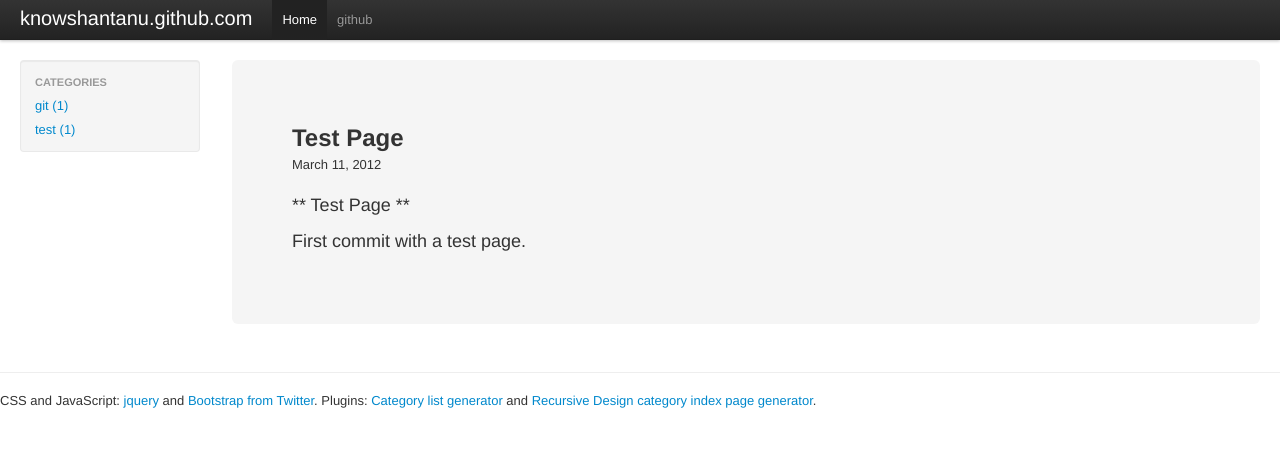
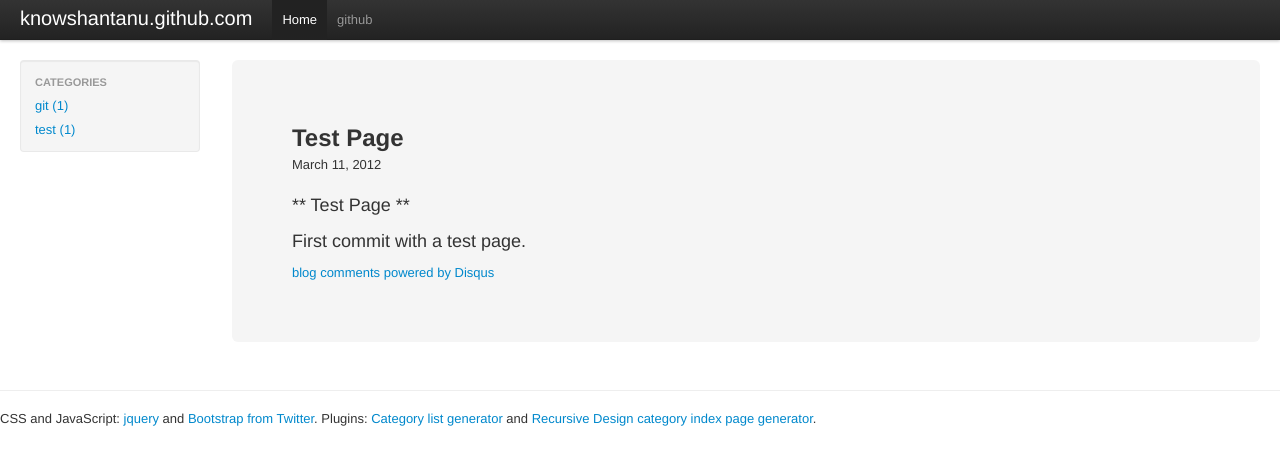
Before and after one commit to knowshan/knowshan.github.com.source, a Jekyll site: the page built from _posts/2012-03-11-Test-Page.markdown, in a window 1280 px wide. Shown: the top 465 px of the page. Built offline with Jekyll 4.4.1, drawn with Linux system fonts in a browser that asks for light colours; nearby versions of some CDN libraries; library files that are not in the unit come from our copies; comment, search, counter and statistics services are not loaded; some of the changed lines change nothing that is shown.

Commit message:
Added disqus universal code in post.html layout page.

```diff
--- a/_layouts/post.html
+++ b/_layouts/post.html
@@ -10,4 +10,22 @@
   <div class="body">
   {{ content }}
   </div>
+<div id="disqus_thread"></div>
+<script type="text/javascript">
+    //  http://docs.disqus.com/developers/universal/
+    /* * * CONFIGURATION VARIABLES: EDIT BEFORE PASTING INTO YOUR WEBPAGE * * */
+    var disqus_shortname = 'knowshantanu'; // required: replace example with your forum shortname
+    var disqus_identifier = '{{ page.url }}';
+    // var disqus_url = 'http://knowshantanu.github.com{{ page.url }}';
+    // var disqus_developer = 1;
+
+    /* * * DON'T EDIT BELOW THIS LINE * * */
+    (function() {
+        var dsq = document.createElement('script'); dsq.type = 'text/javascript'; dsq.async = true;
+        dsq.src = 'http://' + disqus_shortname + '.disqus.com/embed.js';
+        (document.getElementsByTagName('head')[0] || document.getElementsByTagName('body')[0]).appendChild(dsq);
+    })();
+</script>
+<noscript>Please enable JavaScript to view the <a href="http://disqus.com/?ref_noscript">comments powered by Disqus.</a></noscript>
+<a href="http://disqus.com" class="dsq-brlink">blog comments powered by <span class="logo-disqus">Disqus</span></a>
 </div>
```
